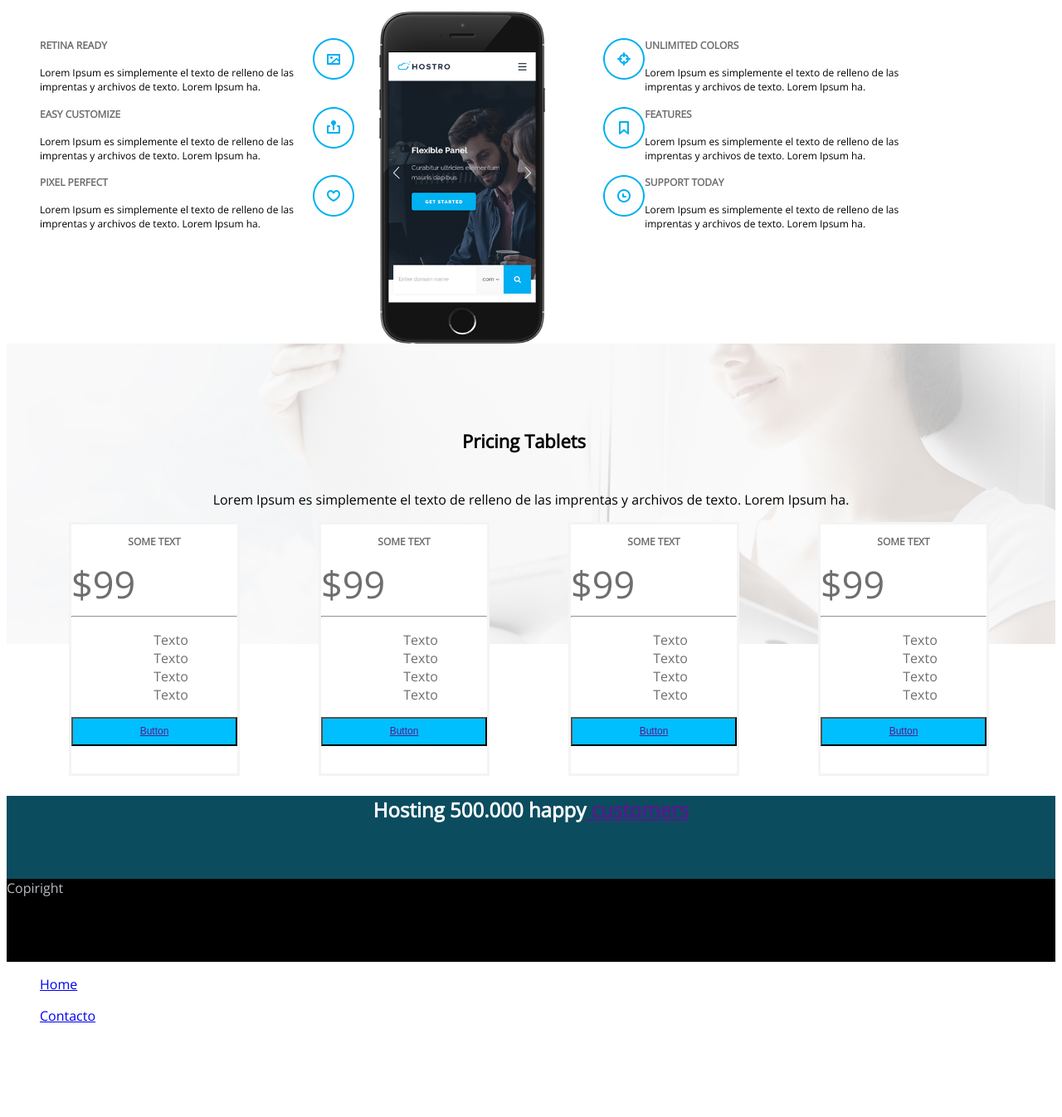
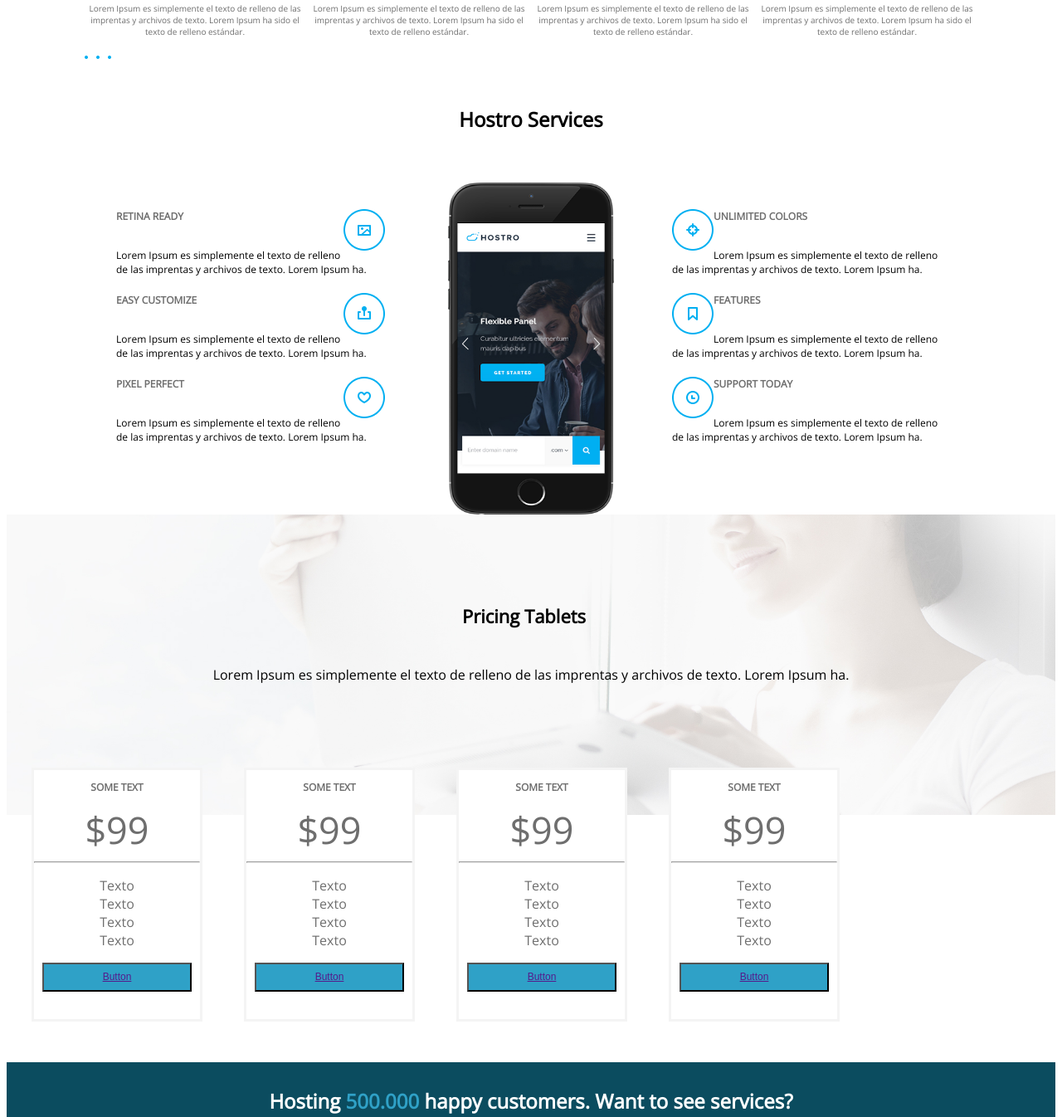
Before and after one commit to Florencia-algieri/primer-sitio, a plain HTML site: page index.html in a window 1280 px wide. Shown: the part 807-2153 px from the top of the page at 83% size. Before the commit the page ends 2058 px from the top, so only its background shows below. Drawn offline with nearby package versions, Linux system fonts and the light colour scheme.

Commit message:
nuevos cambios- clase 6

```diff
--- a/estilo.css
+++ b/estilo.css
@@ -59,28 +59,31 @@ h3{
 }
 
 .banner-2
-img
-{
+img {
 	width: 100%;
 
 }
+
 #navegacion {
 	float:right;
 }
+
 #busqueda
 .buscar{
 	height: 50px;
 	width: 600px;
-	float: center;
+	margin: auto;
 	/*display: block;*/
 
 }
+
 #icons
 img{
 	height: 50px;
     width: 50px;
     margin-left: 129px;
 }
+
 #icons
 h4{
 font-size: 12px;
@@ -99,6 +102,7 @@ text-align: center;
 #hostro-services{
 	text-align: center;
 }
+
 #hostro-services
 p{
 	text-align: center;
@@ -112,21 +116,19 @@ ul{
 
 h1 {
 	text-align: center;
-	margin-top: 30px;
-	margin-bottom: 30px;
+	margin-top: 50px;
+	margin-bottom: 60px;
 }
 #feature{
 	float: left;
-}
-#features-1
-p{
-	text-align: left;
 }
 
 #features-1
 p{
 	font-size: 12px;
-text-align: left;
+    text-align: left;
+    margin-top: 30px;
+    margin-bottom: 20px;
 }
 
 #features-1
@@ -147,7 +149,7 @@ img{
 	width: 200px;
     height: 400px;
     float: left;
-    margin-left: 30px;
+    margin-left: 76px;
     margin-right: 30px;
 }
 
@@ -157,7 +159,10 @@ img{
 	color: #f4f4f4;
 	border-style: solid;
 	background-color: #fff;
+	margin-top: 85px;
+	text-align: center;
 }
+
 .plan
 h3{
 color: #6e6e6e;
@@ -171,13 +176,15 @@ span{
 color: #6e6e6e;
 text-align: center;
 font-size: 45px;
+display: block;
 }
 
 .plan
 li{
 color: #6e6e6e;
 text-align: center;
-
+margin-left: -40px;
+margin-right: 0px;
 
 }
 
@@ -185,12 +192,14 @@ text-align: center;
 	    margin-top: -185px;
 	    text-align: center;
 }
+
 button{
-	width: 200px;
+	width: 180px;
     height: 35px;
-    background-color: #00BFFF;
+    background-color: #2fa1c7;
     color: #fff;
     font-size: 12px;
+    margin: auto;
 }
 
 #customers{
@@ -198,7 +207,15 @@ button{
 	height: 100px;
 	color: #fff;
 	text-align: center;
+	margin-top: 130px;
 }
+
+#customers
+h2{
+	padding-top: 30px;
+}
+
+
 
 #site-footer{
 	height: 100px;
@@ -210,10 +227,11 @@ button{
 .conteiner{
 	position: relative;
 	display: block;
-
 	width: 100%;
 	overflow: relative;
-
+	max-width: 1080px;
+    margin: auto;
+    margin-top: 80px;
 
 }
 
@@ -226,6 +244,7 @@ button{
 .conteiner .dot{
 	margin: auto;
 }
+
 .feature-list{
 	width: 30%;
 	float: left;
@@ -244,16 +263,20 @@ button{
 	float: left;
 	position: relative;
 	display: block;
-	margin-left: 75px;
+	margin-left: 30px;
 	margin-right: 20px;
 }
+
+.highligh{
+	color: #2fa1c7;
+}
+/*
 .contenedor{
 	position: relative;
 	display: block;
 	border: 1px solid red;
 	width: 50%;
 	overflow: hidden;
-
 
 }
 
@@ -274,3 +297,4 @@ button{
 .caja.der{
 	float: right;
 }
+*/
--- a/index.html
+++ b/index.html
@@ -1,11 +1,12 @@
-<!DOCTYPE>
+<!DOCTYPE html>
 <html>
 	<head>
 		<title>Mi primer sitio web</title>
+        <link rel="stylesheet" type="text/css" href="estilo.css">
 	</head>
 
     <body>
-    <link rel="stylesheet" type="text/css" href="estilo.css">
+
         <header id="encabezado">
                 <h1 id="logo-del-sitio"></h1>
                 <img src="icons/header-logo.png">
@@ -36,6 +37,8 @@
 
 
         </header>
+
+
        <section id="icons">
             <div class="conteiner">
                  <div class="col-sm-3">
@@ -59,12 +62,13 @@
     	    </div>
 
   </section>
+
          <main>
 
                <section id="features-1" class="conteiner">
 
                          <header>
-                                 <!--   <img class="dot" src="icons/threedot.png"> -->
+                                    <img class="dot" src="icons/threedot.png">
                                     <h1>Hostro Services</h1>
 
                           </header>
@@ -85,6 +89,7 @@
                                         <p>Lorem Ipsum es simplemente el texto de relleno de las imprentas y archivos de texto. Lorem Ipsum ha.</p>
                                     </li>
                                 </ul>
+
                         <div id="telefono">
                             <img src="images/iphone2.png" alt="Un celular">
                         </div>
@@ -108,6 +113,11 @@
 
              </section>
 
+
+
+        </main>
+
+
         <section id="plans">
                          <!--   <img class="dot" src="icons/threedot.png"> -->
                 <header class="banner-2">
@@ -116,6 +126,7 @@
                               <h1>Pricing Tablets</h1>
                               <p>Lorem Ipsum es simplemente el texto de relleno de las imprentas y archivos de texto. Lorem Ipsum ha.</p>
                 </header>
+
                 <div class="conteiner-prices">
                            <div class="plan">
                                         <h3>Some text</h3>
@@ -173,11 +184,8 @@
 
                     </div>
             </section>
-
-            </main>
-
             <section id="customers">
-                    <h2>Hosting <strong class="highligh">500.000</strong> happy<a href=""> customers </a></h2>
+                    <h2>Hosting <strong class="highligh">500.000</strong> happy customers. Want to see services?</h2>
             </section>
 
 
@@ -208,4 +216,8 @@
              </footer>
 
 
+
+
+</body>
+
 </html>
```
Lines whose indentation alone changed are shown as unchanged.
